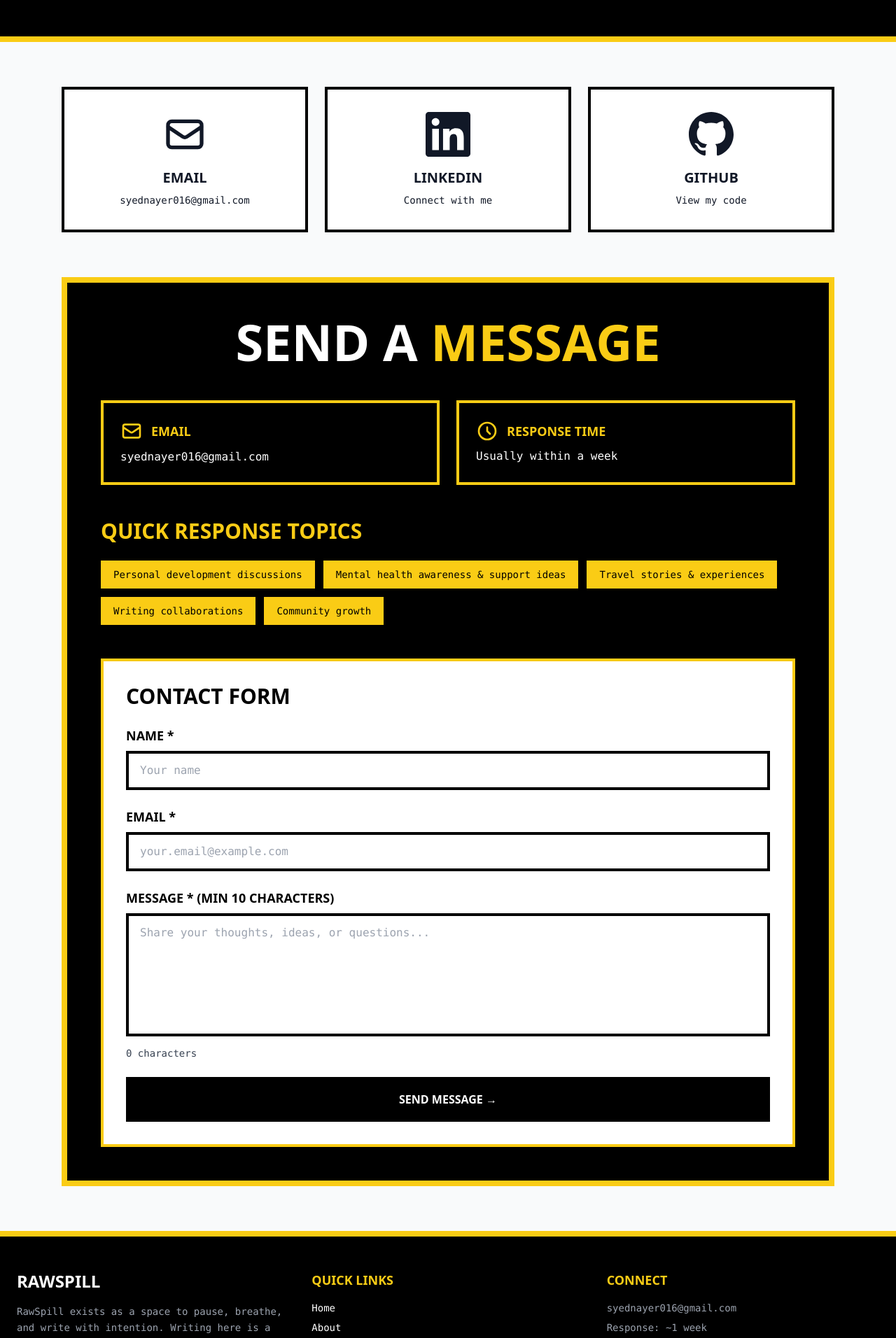
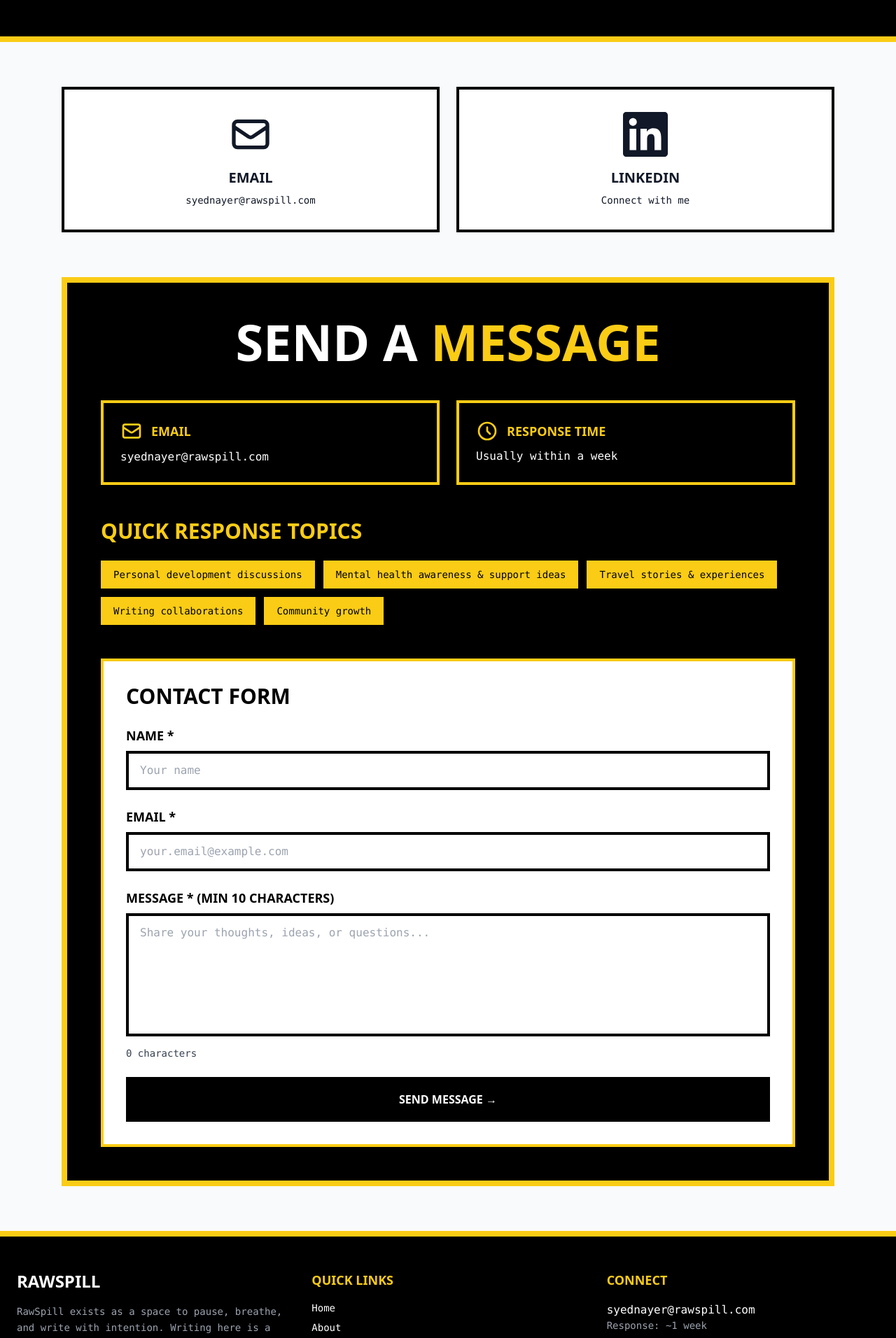
Before and after one commit to yameenrafiqi/real-raw-spill, a Next.js app: page /contact in a window 1280 px wide. Shown: the part 360-2272 px from the top of the page at 70% size. Built offline with nearby package versions, Linux system fonts and the light colour scheme.

Commit message:
Update email to syednayer@rawspill.com and remove GitHub from contact page

```diff
--- a/components/Footer.js
+++ b/components/Footer.js
@@ -19,9 +19,12 @@ export default function Footer() {
           </div>
           <div>
             <h4 className="text-lg font-black mb-4 text-yellow-400">CONNECT</h4>
-            <p className="font-mono text-gray-400 text-sm mb-2">
-              syednayer016@gmail.com
-            </p>
+                        <a
+              href="mailto:syednayer@rawspill.com"
+              className="hover:text-yellow-400 transition-colors font-mono"
+            >
+              syednayer@rawspill.com
+            </a>
             <p className="font-mono text-gray-400 text-sm">
               Response: ~1 week
             </p>
--- a/pages/contact.js
+++ b/pages/contact.js
@@ -107,10 +107,10 @@ export default function Contact() {
 
       <div className="max-w-6xl mx-auto px-6 py-16">
         {/* Contact Links Section */}
-        <div className="grid md:grid-cols-3 gap-6 mb-16">
+        <div className="grid md:grid-cols-2 gap-6 mb-16">
           {/* Email */}
           <a
-            href="mailto:syednayer016@gmail.com"
+            href="mailto:syednayer@rawspill.com"
             className="border-4 border-black p-8 bg-white hover:bg-yellow-400 transition-all transform hover:scale-105 group"
           >
             <div className="flex flex-col items-center text-center">
@@ -118,7 +118,7 @@ export default function Contact() {
                 <path strokeLinecap="round" strokeLinejoin="round" strokeWidth={2} d="M3 8l7.89 5.26a2 2 0 002.22 0L21 8M5 19h14a2 2 0 002-2V7a2 2 0 00-2-2H5a2 2 0 00-2 2v10a2 2 0 002 2z" />
               </svg>
               <h3 className="font-black text-xl mb-2">EMAIL</h3>
-              <p className="font-mono text-sm break-all">syednayer016@gmail.com</p>
+              <p className="font-mono text-sm break-all">syednayer@rawspill.com</p>
             </div>
           </a>
 
@@ -135,22 +135,6 @@ export default function Contact() {
               </svg>
               <h3 className="font-black text-xl mb-2">LINKEDIN</h3>
               <p className="font-mono text-sm">Connect with me</p>
-            </div>
-          </a>
-
-          {/* GitHub */}
-          <a
-            href="https://github.com/yameenrafiqi"
-            target="_blank"
-            rel="noopener noreferrer"
-            className="border-4 border-black p-8 bg-white hover:bg-yellow-400 transition-all transform hover:scale-105 group"
-          >
-            <div className="flex flex-col items-center text-center">
-              <svg className="w-16 h-16 mb-4 group-hover:scale-110 transition-transform" fill="currentColor" viewBox="0 0 24 24">
-                <path d="M12 0c-6.626 0-12 5.373-12 12 0 5.302 3.438 9.8 8.207 11.387.599.111.793-.261.793-.577v-2.234c-3.338.726-4.033-1.416-4.033-1.416-.546-1.387-1.333-1.756-1.333-1.756-1.089-.745.083-.729.083-.729 1.205.084 1.839 1.237 1.839 1.237 1.07 1.834 2.807 1.304 3.492.997.107-.775.418-1.305.762-1.604-2.665-.305-5.467-1.334-5.467-5.931 0-1.311.469-2.381 1.236-3.221-.124-.303-.535-1.524.117-3.176 0 0 1.008-.322 3.301 1.23.957-.266 1.983-.399 3.003-.404 1.02.005 2.047.138 3.006.404 2.291-1.552 3.297-1.23 3.297-1.23.653 1.653.242 2.874.118 3.176.77.84 1.235 1.911 1.235 3.221 0 4.609-2.807 5.624-5.479 5.921.43.372.823 1.102.823 2.222v3.293c0 .319.192.694.801.576 4.765-1.589 8.199-6.086 8.199-11.386 0-6.627-5.373-12-12-12z"/>
-              </svg>
-              <h3 className="font-black text-xl mb-2">GITHUB</h3>
-              <p className="font-mono text-sm">View my code</p>
             </div>
           </a>
         </div>
@@ -170,8 +154,8 @@ export default function Contact() {
                 </svg>
                 <span className="font-black text-yellow-400 text-lg">EMAIL</span>
               </div>
-              <a href="mailto:syednayer016@gmail.com" className="font-mono text-white hover:text-yellow-400 transition break-all">
-                syednayer016@gmail.com
+              <a href="mailto:syednayer@rawspill.com" className="font-mono text-white hover:text-yellow-400 transition break-all">
+                syednayer@rawspill.com
               </a>
             </div>
 
```
Also changed, not shown: rawspill.svg (added), 1 other file (tests, documents, lock files or other folders).
